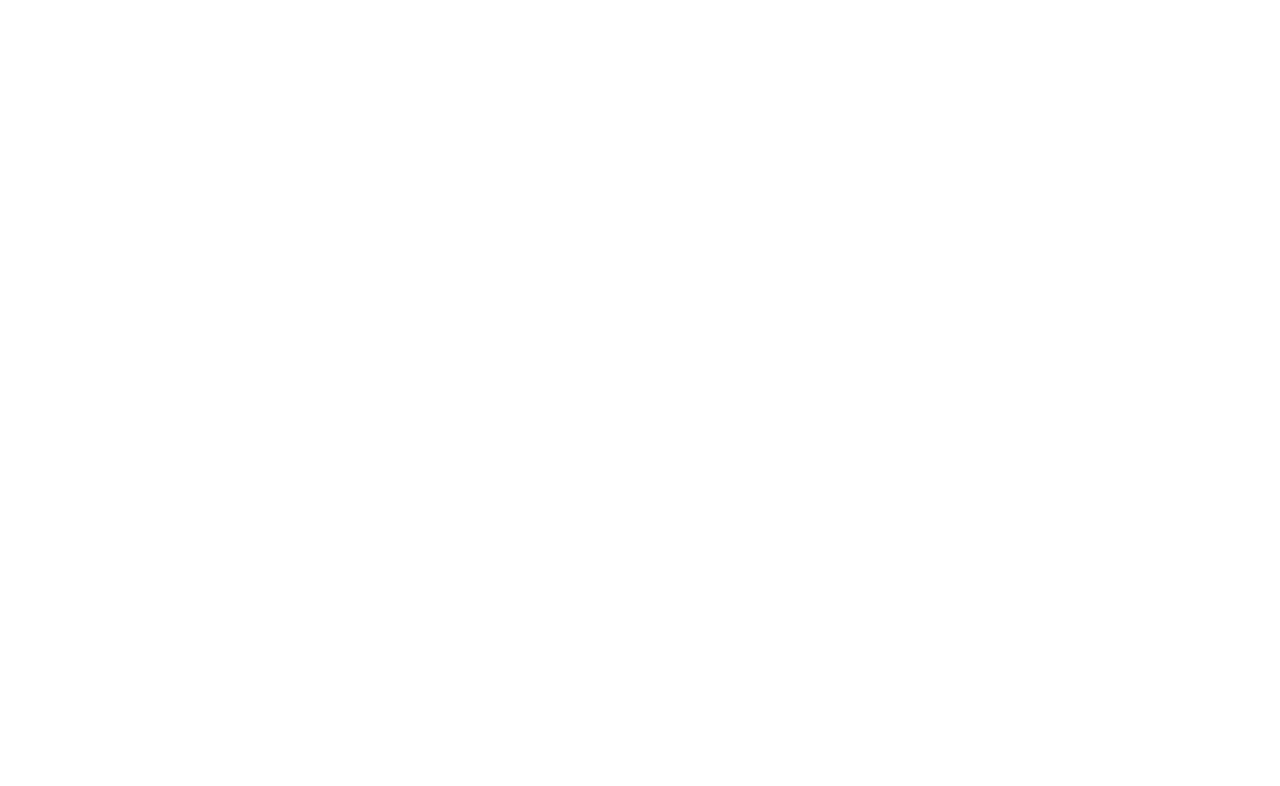
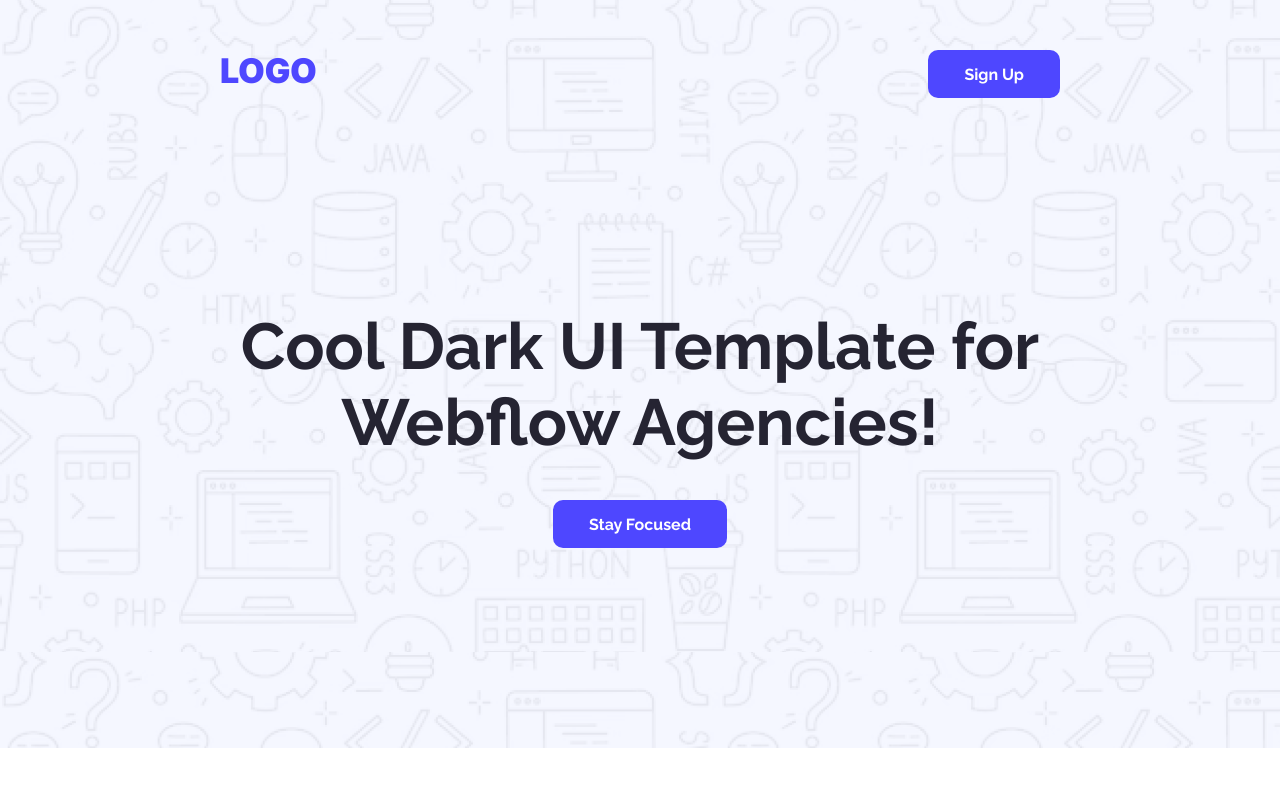
Before and after one commit to MASS-tech-ltd/Assignment-01--landing---launchpad, a plain HTML site: page index.html in a window 1280 px wide. Drawn offline with Linux system fonts and the light colour scheme.

Commit message:
Navbar and banner section complete

```diff
--- a/index.html
+++ b/index.html
@@ -4,10 +4,35 @@
         <meta charset="UTF-8">
         <meta name="viewport" content="width=device-width, initial-scale=1.0">
         <title> landing-launchpad</title>
+        <!-- Google fonts link -->
+         <!-- inter font family -->
+        <link rel="preconnect" href="https://fonts.googleapis.com">
+        <link rel="preconnect" href="https://fonts.gstatic.com" crossorigin>
+        <link href="https://fonts.googleapis.com/css2?family=Inter:ital,opsz,wght@0,14..32,100..900;1,14..32,100..900&display=swap" rel="stylesheet">
+
+        <!-- raleway font family -->
+        <link rel="preconnect" href="https://fonts.googleapis.com">
+        <link rel="preconnect" href="https://fonts.gstatic.com" crossorigin>
+        <link href="https://fonts.googleapis.com/css2?family=Raleway:ital,wght@0,100..900;1,100..900&display=swap" rel="stylesheet">
+
+        <!-- CSS link -->
+        <link rel="stylesheet" href="styles/launchpad.css">
     </head>
     <body>
         <header>
+            <!-- Navbar section start -->
+            <nav>
+                <h1>LOGO</h1>
+                <button>Sign Up</button>
+            </nav>
+            <!-- Navbar section end -->
 
+            <!-- Banner section start -->
+             <div class="banner-content">
+                <h1>Cool Dark UI Template for Webflow Agencies!</h1>
+                <div class="banner-btn"><button>Stay Focused</button></div>
+             </div>
+            <!-- Banner section End -->
         </header>
         <main>
 
--- /dev/null
+++ b/styles/launchpad.css
@@ -0,0 +1,76 @@
+/* Shared common styles */
+* {
+    margin: 0;
+    padding: 0;
+}
+
+body {
+    font-family: "Inter", sans-serif;
+    font-family: "Raleway", sans-serif;
+}
+
+/* Navbar related styles */
+
+header {
+    background-image: url(../B12A01-landing-launchpad-main/Assets/Hero-bg.png);
+}
+
+nav {
+    display: flex;
+    justify-content: space-between;
+    margin: 0px 220px;
+    padding: 50px 0px;
+}
+
+nav h1 {
+    color: #4E47FF;
+    font-family: Inter;
+    font-size: 34px;
+    font-weight: 900;
+}
+
+nav button {
+    height: 48px;
+    padding: 12px 36px;
+    justify-content: center;
+    align-items: center;
+    border-radius: 10px;
+    background: #4E47FF;
+    border: none;
+    color: #FFF;
+    font-family: Raleway;
+    font-size: 16px;
+    font-weight: 700;
+}
+
+/* Banner related styles */
+
+.banner-content h1 {
+    color: #252432;
+    text-align: center;
+    font-family: Raleway;
+    font-size: 65px;
+    font-weight: 700;
+    line-height: normal;
+    width: 905px;
+    margin: 160px auto 40px auto;
+}
+
+.banner-btn button {
+    height: 48px;
+    padding: 12px 36px;
+    border-radius: 10px;
+    background: #4E47FF;
+    color: #FFF;
+    font-family: Raleway;
+    font-size: 16px;
+    font-weight: 700;
+    border: none;
+}
+
+.banner-btn {
+    width: 174px;
+    margin: 0 auto;
+    padding-bottom: 200px;
+
+}
```
